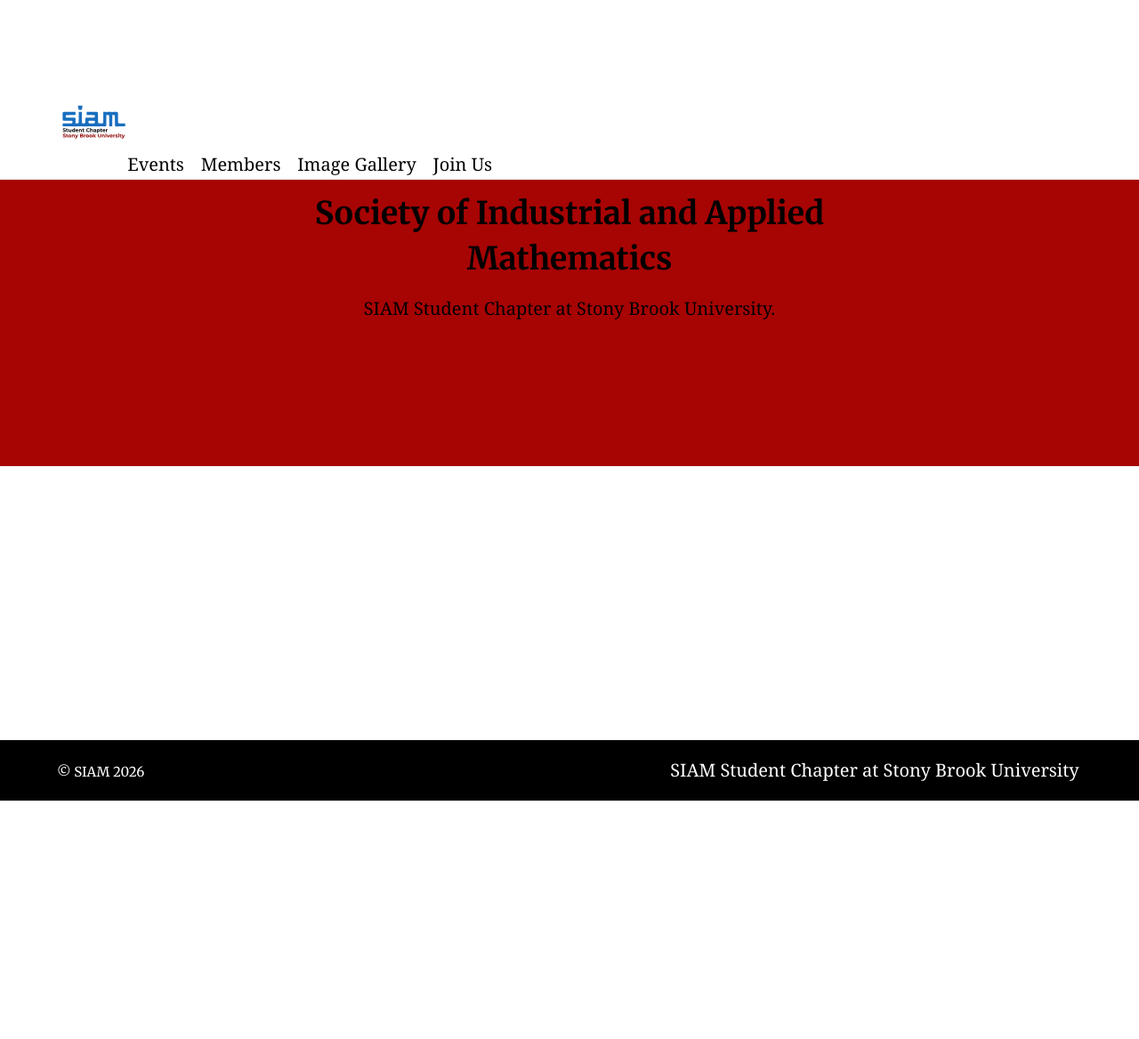
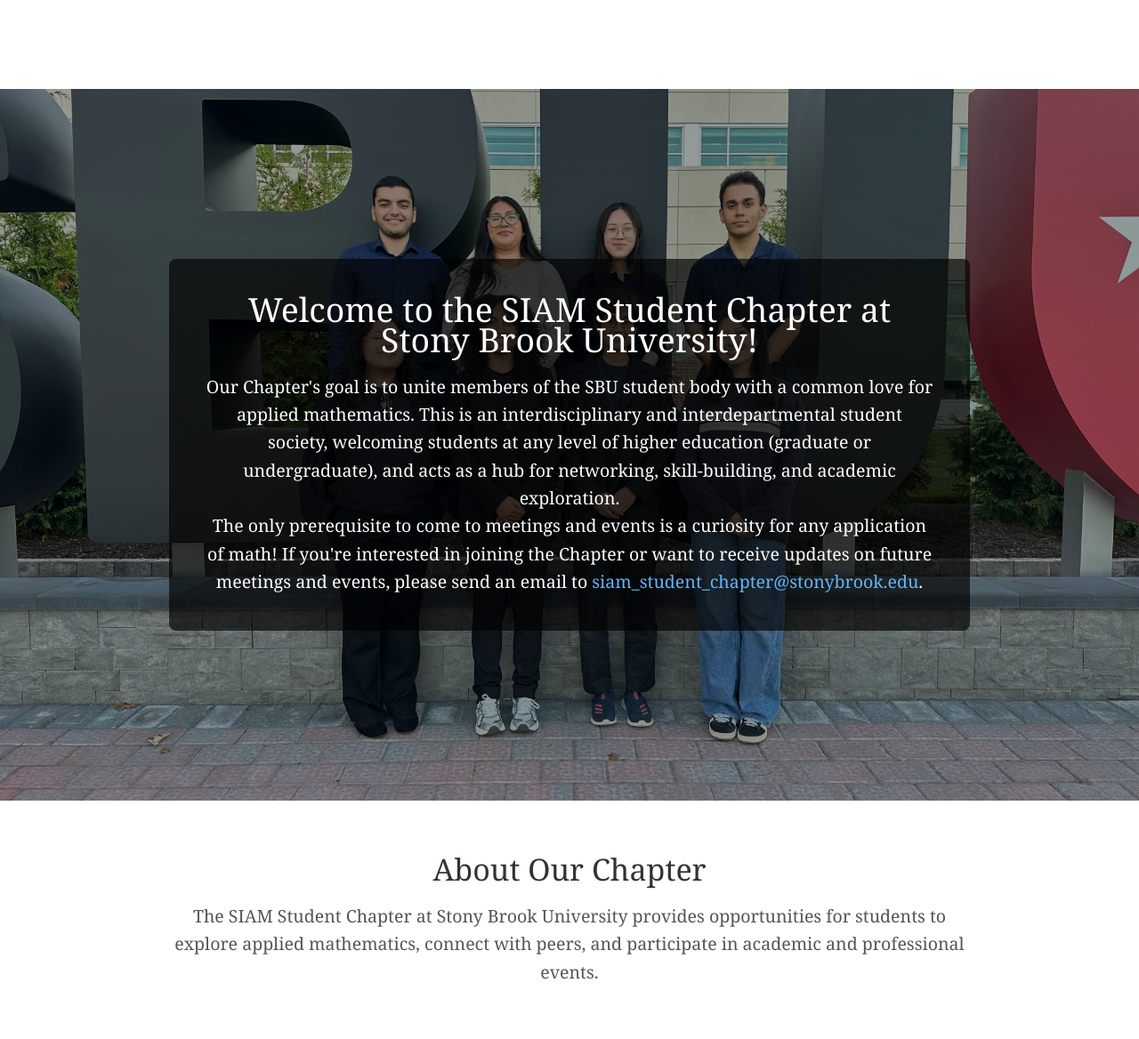
Before and after one commit to siamsc-sbu/siamsc-sbu.github.io, a Jekyll site: the page built from index.md, in a window 1280 px wide. Shown: the whole page at 89% size. Built offline with Jekyll 4.4.1, drawn with Linux system fonts in a browser that asks for light colours; before the commit the page ends 900 px from its top, so only the background shows below that.

Commit message:
Update index.md with chapter details and layout

```diff
--- a/index.md
+++ b/index.md
@@ -1,8 +1,24 @@
 ---
-title:
-<p style="text-align: center;">SIAM</p>
-feature_text: |
-  ## Society of Industrial and Applied Mathematics
-  SIAM Student Chapter at Stony Brook University.
-image: /assets/logos/new_siam_logo.png
+layout: default
+title: Home
 ---
+
+<div class="hero-split">
+  <div class="hero-box">
+    <h1>Welcome to the SIAM Student Chapter at Stony Brook University!</h1>
+    <p>
+      Our Chapter's goal is to unite members of the SBU student body with a common love for applied mathematics. This is an interdisciplinary and interdepartmental student society, welcoming students at any level of higher education (graduate or undergraduate), and acts as a hub for networking, skill-building, and academic exploration.
+    </p>
+    <p>
+      The only prerequisite to come to meetings and events is a curiosity for any application of math! If you're interested in joining the Chapter or want to receive updates on future meetings and events, please send an email to
+      <a href="mailto:siam_student_chapter@stonybrook.edu">siam_student_chapter@stonybrook.edu</a>.
+    </p>
+  </div>
+</div>
+
+<section style="background: #ffffff; padding: 60px 15%; text-align: center;">
+  <h2 style="color: #333333; font-size: 2rem; margin-bottom: 20px;">About Our Chapter</h2>
+  <p style="color: #555555; font-size: 1.15rem; line-height: 1.6;">
+    The SIAM Student Chapter at Stony Brook University provides opportunities for students to explore applied mathematics, connect with peers, and participate in academic and professional events.
+  </p>
+</section>
```
